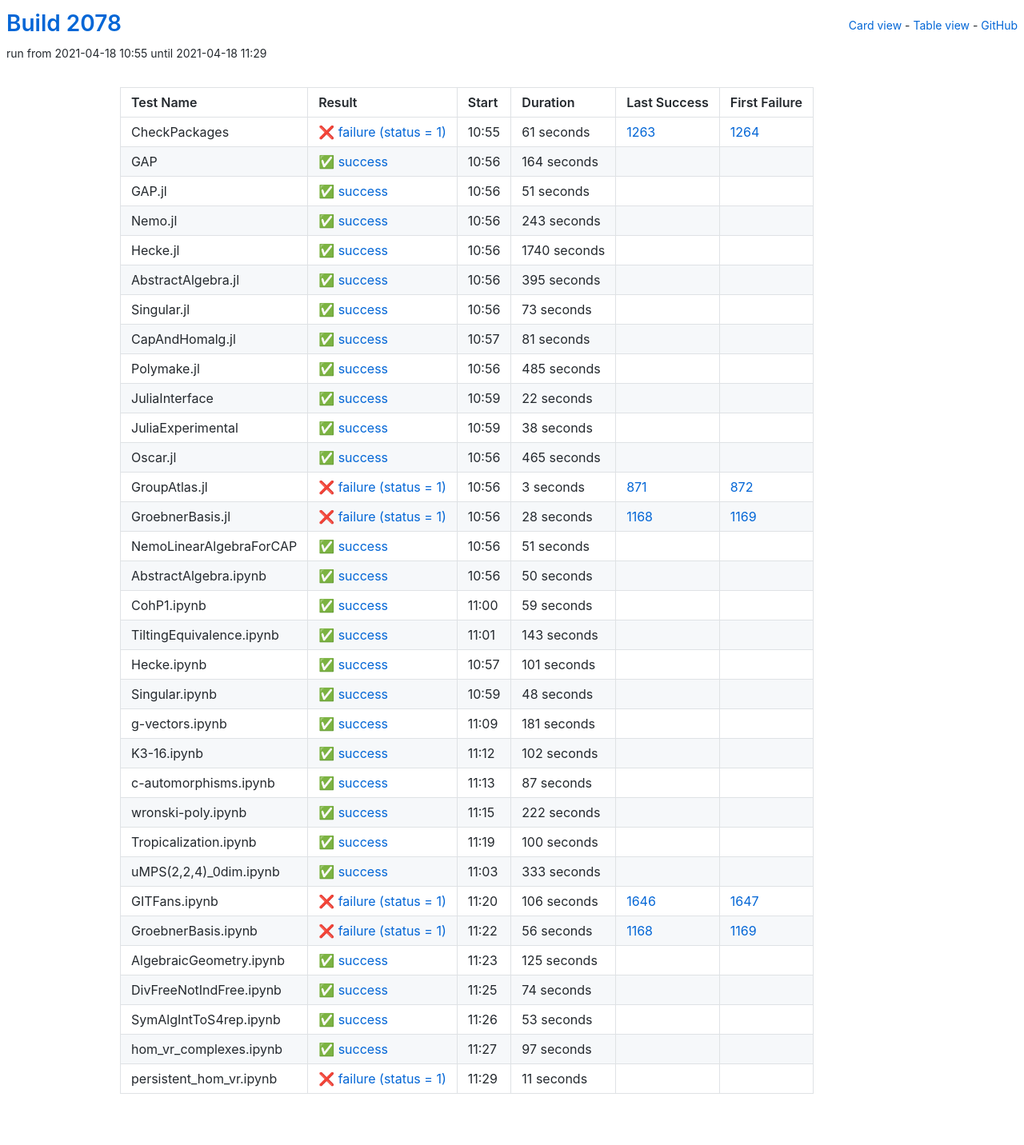
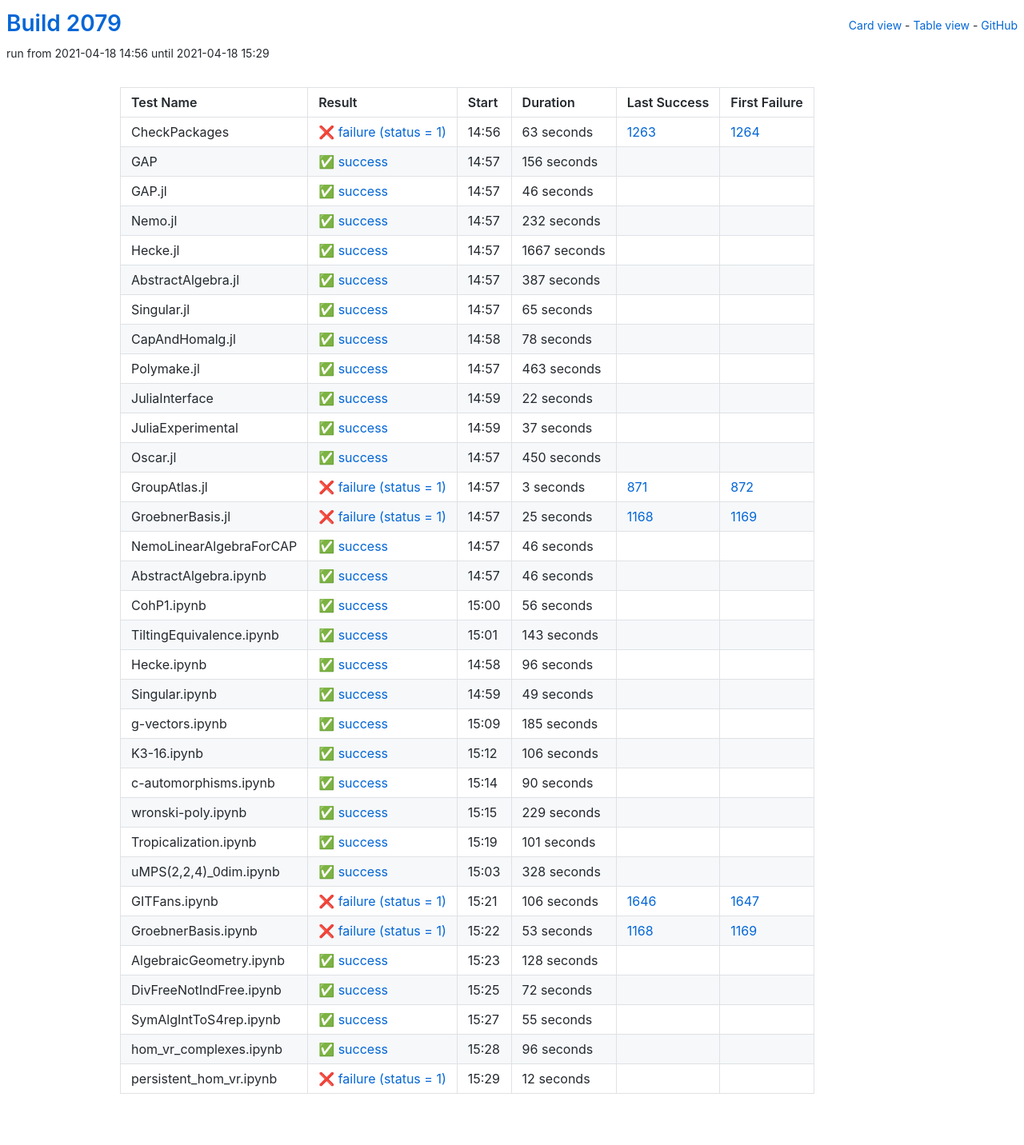
Before and after one commit to oscar-system/oscar-ci-status-stable, a Jekyll site: the page built from table.html, in a window 1280 px wide. Shown: the whole page at 80% size. Built offline with Jekyll 4.4.1, drawn with Linux system fonts in a browser that asks for light colours.

Commit message:
Build #2079

```diff
--- a/_data/ci.yml
+++ b/_data/ci.yml
@@ -1,6 +1,6 @@
 ---
-build: 2078
-build_url: https://oscarci.mathematik.uni-kl.de/job/oscar-stable/2078/
+build: 2079
+build_url: https://oscarci.mathematik.uni-kl.de/job/oscar-stable/2079/
 job: oscar-stable
 organization: oscar-system
 repo: oscar-ci-status-stable
@@ -8,116 +8,116 @@ repourl: https://github.com/oscar-system/oscar-ci-status-stable
 tests:
 - name: CheckPackages
   id: checkpackages
-  log: https://oscarci.mathematik.uni-kl.de/job/oscar-stable/2078/artifact/logs/build-2078/CheckPackages.log
-  start: 2021-04-18 10:55
+  log: https://oscarci.mathematik.uni-kl.de/job/oscar-stable/2079/artifact/logs/build-2079/CheckPackages.log
+  start: 2021-04-18 14:56
   success: false
   exitcode: 1
   status: failure
-  duration: 61
+  duration: 63
   last_success: 1263
   last_success_url: https://oscarci.mathematik.uni-kl.de/job/oscar-stable/1263/
   first_failure: 1264
   first_failure_url: https://oscarci.mathematik.uni-kl.de/job/oscar-stable/1264/
 - name: GAP
   id: gap
-  log: https://oscarci.mathematik.uni-kl.de/job/oscar-stable/2078/artifact/logs/build-2078/GAP.log
-  start: 2021-04-18 10:56
+  log: https://oscarci.mathematik.uni-kl.de/job/oscar-stable/2079/artifact/logs/build-2079/GAP.log
+  start: 2021-04-18 14:57
   success: true
   exitcode: 0
   status: success
-  duration: 164
+  duration: 156
   last_success: false
   last_success_url:
   first_failure: false
   first_failure_url:
 - name: GAP.jl
   id: gap-jl
-  log: https://oscarci.mathematik.uni-kl.de/job/oscar-stable/2078/artifact/logs/build-2078/GAP.jl.log
-  start: 2021-04-18 10:56
+  log: https://oscarci.mathematik.uni-kl.de/job/oscar-stable/2079/artifact/logs/build-2079/GAP.jl.log
+  start: 2021-04-18 14:57
   success: true
   exitcode: 0
   status: success
-  duration: 51
+  duration: 46
   last_success: false
   last_success_url:
   first_failure: false
   first_failure_url:
 - name: Nemo.jl
   id: nemo-jl
-  log: https://oscarci.mathematik.uni-kl.de/job/oscar-stable/2078/artifact/logs/build-2078/Nemo.jl.log
-  start: 2021-04-18 10:56
+  log: https://oscarci.mathematik.uni-kl.de/job/oscar-stable/2079/artifact/logs/build-2079/Nemo.jl.log
+  start: 2021-04-18 14:57
   success: true
   exitcode: 0
   status: success
-  duration: 243
+  duration: 232
   last_success: false
   last_success_url:
   first_failure: false
   first_failure_url:
 - name: Hecke.jl
   id: hecke-jl
-  log: https://oscarci.mathematik.uni-kl.de/job/oscar-stable/2078/artifact/logs/build-2078/Hecke.jl.log
-  start: 2021-04-18 10:56
+  log: https://oscarci.mathematik.uni-kl.de/job/oscar-stable/2079/artifact/logs/build-2079/Hecke.jl.log
+  start: 2021-04-18 14:57
   success: true
   exitcode: 0
   status: success
-  duration: 1740
+  duration: 1667
   last_success: false
   last_success_url:
   first_failure: false
   first_failure_url:
 - name: AbstractAlgebra.jl
   id: abstractalgebra-jl
-  log: https://oscarci.mathematik.uni-kl.de/job/oscar-stable/2078/artifact/logs/build-2078/AbstractAlgebra.jl.log
-  start: 2021-04-18 10:56
+  log: https://oscarci.mathematik.uni-kl.de/job/oscar-stable/2079/artifact/logs/build-2079/AbstractAlgebra.jl.log
+  start: 2021-04-18 14:57
   success: true
   exitcode: 0
   status: success
-  duration: 395
+  duration: 387
   last_success: false
   last_success_url:
   first_failure: false
   first_failure_url:
 - name: Singular.jl
   id: singular-jl
-  log: https://oscarci.mathematik.uni-kl.de/job/oscar-stable/2078/artifact/logs/build-2078/Singular.jl.log
-  start: 2021-04-18 10:56
+  log: https://oscarci.mathematik.uni-kl.de/job/oscar-stable/2079/artifact/logs/build-2079/Singular.jl.log
+  start: 2021-04-18 14:57
   success: true
   exitcode: 0
   status: success
-  duration: 73
+  duration: 65
   last_success: false
   last_success_url:
   first_failure: false
   first_failure_url:
 - name: CapAndHomalg.jl
   id: capandhomalg-jl
-  log: https://oscarci.mathematik.uni-kl.de/job/oscar-stable/2078/artifact/logs/build-2078/CapAndHomalg.jl.log
-  start: 2021-04-18 10:57
+  log: https://oscarci.mathematik.uni-kl.de/job/oscar-stable/2079/artifact/logs/build-2079/CapAndHomalg.jl.log
+  start: 2021-04-18 14:58
   success: true
   exitcode: 0
   status: success
-  duration: 81
+  duration: 78
   last_success: false
   last_success_url:
   first_failure: false
   first_failure_url:
 - name: Polymake.jl
   id: polymake-jl
-  log: https://oscarci.mathematik.uni-kl.de/job/oscar-stable/2078/artifact/logs/build-2078/Polymake.jl.log
-  start: 2021-04-18 10:56
+  log: https://oscarci.mathematik.uni-kl.de/job/oscar-stable/2079/artifact/logs/build-2079/Polymake.jl.log
+  start: 2021-04-18 14:57
   success: true
   exitcode: 0
   status: success
-  duration: 485
+  duration: 463
   last_success: false
   last_success_url:
   first_failure: false
   first_failure_url:
 - name: JuliaInterface
   id: juliainterface
-  log: https://oscarci.mathematik.uni-kl.de/job/oscar-stable/2078/artifact/logs/build-2078/JuliaInterface.log
-  start: 2021-04-18 10:59
+  log: https://oscarci.mathematik.uni-kl.de/job/oscar-stable/2079/artifact/logs/build-2079/JuliaInterface.log
+  start: 2021-04-18 14:59
   success: true
   exitcode: 0
   status: success
@@ -128,32 +128,32 @@ tests:
   first_failure_url:
 - name: JuliaExperimental
   id: juliaexperimental
-  log: https://oscarci.mathematik.uni-kl.de/job/oscar-stable/2078/artifact/logs/build-2078/JuliaExperimental.log
-  start: 2021-04-18 10:59
+  log: https://oscarci.mathematik.uni-kl.de/job/oscar-stable/2079/artifact/logs/build-2079/JuliaExperimental.log
+  start: 2021-04-18 14:59
   success: true
   exitcode: 0
   status: success
-  duration: 38
+  duration: 37
   last_success: false
   last_success_url:
   first_failure: false
   first_failure_url:
 - name: Oscar.jl
   id: oscar-jl
-  log: https://oscarci.mathematik.uni-kl.de/job/oscar-stable/2078/artifact/logs/build-2078/Oscar.jl.log
-  start: 2021-04-18 10:56
+  log: https://oscarci.mathematik.uni-kl.de/job/oscar-stable/2079/artifact/logs/build-2079/Oscar.jl.log
+  start: 2021-04-18 14:57
   success: true
   exitcode: 0
   status: success
-  duration: 465
+  duration: 450
   last_success: false
   last_success_url:
   first_failure: false
   first_failure_url:
 - name: GroupAtlas.jl
   id: groupatlas-jl
-  log: https://oscarci.mathematik.uni-kl.de/job/oscar-stable/2078/artifact/logs/build-2078/GroupAtlas.jl.log
-  start: 2021-04-18 10:56
+  log: https://oscarci.mathematik.uni-kl.de/job/oscar-stable/2079/artifact/logs/build-2079/GroupAtlas.jl.log
+  start: 2021-04-18 14:57
   success: false
   exitcode: 1
   status: failure
@@ -164,56 +164,56 @@ tests:
   first_failure_url: https://oscarci.mathematik.uni-kl.de/job/oscar-stable/872/
 - name: GroebnerBasis.jl
   id: groebnerbasis-jl
-  log: https://oscarci.mathematik.uni-kl.de/job/oscar-stable/2078/artifact/logs/build-2078/GroebnerBasis.jl.log
-  start: 2021-04-18 10:56
+  log: https://oscarci.mathematik.uni-kl.de/job/oscar-stable/2079/artifact/logs/build-2079/GroebnerBasis.jl.log
+  start: 2021-04-18 14:57
   success: false
   exitcode: 1
   status: failure
-  duration: 28
+  duration: 25
   last_success: 1168
   last_success_url: https://oscarci.mathematik.uni-kl.de/job/oscar-stable/1168/
   first_failure: 1169
   first_failure_url: https://oscarci.mathematik.uni-kl.de/job/oscar-stable/1169/
 - name: NemoLinearAlgebraForCAP
   id: nemolinearalgebraforcap
-  log: https://oscarci.mathematik.uni-kl.de/job/oscar-stable/2078/artifact/logs/build-2078/NemoLinearAlgebraForCAP.log
-  start: 2021-04-18 10:56
+  log: https://oscarci.mathematik.uni-kl.de/job/oscar-stable/2079/artifact/logs/build-2079/NemoLinearAlgebraForCAP.log
+  start: 2021-04-18 14:57
   success: true
   exitcode: 0
   status: success
-  duration: 51
+  duration: 46
   last_success: false
   last_success_url:
   first_failure: false
   first_failure_url:
 - name: AbstractAlgebra.ipynb
   id: abstractalgebra-ipynb
-  log: https://oscarci.mathematik.uni-kl.de/job/oscar-stable/2078/artifact/logs/build-2078/AbstractAlgebra.ipynb.log
-  start: 2021-04-18 10:56
+  log: https://oscarci.mathematik.uni-kl.de/job/oscar-stable/2079/artifact/logs/build-2079/AbstractAlgebra.ipynb.log
+  start: 2021-04-18 14:57
   success: true
   exitcode: 0
   status: success
-  duration: 50
+  duration: 46
   last_success: false
   last_success_url:
   first_failure: false
   first_failure_url:
 - name: CohP1.ipynb
   id: cohp1-ipynb
-  log: https://oscarci.mathematik.uni-kl.de/job/oscar-stable/2078/artifact/logs/build-2078/CohP1.ipynb.log
-  start: 2021-04-18 11:00
+  log: https://oscarci.mathematik.uni-kl.de/job/oscar-stable/2079/artifact/logs/build-2079/CohP1.ipynb.log
+  start: 2021-04-18 15:00
   success: true
   exitcode: 0
   status: success
-  duration: 59
+  duration: 56
   last_success: false
   last_success_url:
   first_failure: false
   first_failure_url:
 - name: TiltingEquivalence.ipynb
   id: tiltingequivalence-ipynb
-  log: https://oscarci.mathematik.uni-kl.de/job/oscar-stable/2078/artifact/logs/build-2078/TiltingEquivalence.ipynb.log
-  start: 2021-04-18 11:01
+  log: https://oscarci.mathematik.uni-kl.de/job/oscar-stable/2079/artifact/logs/build-2079/TiltingEquivalence.ipynb.log
+  start: 2021-04-18 15:01
   success: true
   exitcode: 0
   status: success
@@ -224,8 +224,80 @@ tests:
   first_failure_url:
 - name: Hecke.ipynb
   id: hecke-ipynb
-  log: https://oscarci.mathematik.uni-kl.de/job/oscar-stable/2078/artifact/logs/build-2078/Hecke.ipynb.log
-  start: 2021-04-18 10:57
+  log: https://oscarci.mathematik.uni-kl.de/job/oscar-stable/2079/artifact/logs/build-2079/Hecke.ipynb.log
+  start: 2021-04-18 14:58
+  success: true
+  exitcode: 0
+  status: success
+  duration: 96
+  last_success: false
+  last_success_url:
+  first_failure: false
+  first_failure_url:
+- name: Singular.ipynb
+  id: singular-ipynb
+  log: https://oscarci.mathematik.uni-kl.de/job/oscar-stable/2079/artifact/logs/build-2079/Singular.ipynb.log
+  start: 2021-04-18 14:59
+  success: true
+  exitcode: 0
+  status: success
+  duration: 49
+  last_success: false
+  last_success_url:
+  first_failure: false
+  first_failure_url:
+- name: g-vectors.ipynb
+  id: g-vectors-ipynb
+  log: https://oscarci.mathematik.uni-kl.de/job/oscar-stable/2079/artifact/logs/build-2079/g-vectors.ipynb.log
+  start: 2021-04-18 15:09
+  success: true
+  exitcode: 0
+  status: success
+  duration: 185
+  last_success: false
+  last_success_url:
+  first_failure: false
+  first_failure_url:
+- name: K3-16.ipynb
+  id: k3-16-ipynb
+  log: https://oscarci.mathematik.uni-kl.de/job/oscar-stable/2079/artifact/logs/build-2079/K3-16.ipynb.log
+  start: 2021-04-18 15:12
+  success: true
+  exitcode: 0
+  status: success
+  duration: 106
+  last_success: false
+  last_success_url:
+  first_failure: false
+  first_failure_url:
+- name: c-automorphisms.ipynb
+  id: c-automorphisms-ipynb
+  log: https://oscarci.mathematik.uni-kl.de/job/oscar-stable/2079/artifact/logs/build-2079/c-automorphisms.ipynb.log
+  start: 2021-04-18 15:14
+  success: true
+  exitcode: 0
+  status: success
+  duration: 90
+  last_success: false
+  last_success_url:
+  first_failure: false
+  first_failure_url:
+- name: wronski-poly.ipynb
+  id: wronski-poly-ipynb
+  log: https://oscarci.mathematik.uni-kl.de/job/oscar-stable/2079/artifact/logs/build-2079/wronski-poly.ipynb.log
+  start: 2021-04-18 15:15
+  success: true
+  exitcode: 0
+  status: success
+  duration: 229
+  last_success: false
+  last_success_url:
+  first_failure: false
+  first_failure_url:
+- name: Tropicalization.ipynb
+  id: tropicalization-ipynb
+  log: https://oscarci.mathematik.uni-kl.de/job/oscar-stable/2079/artifact/logs/build-2079/Tropicalization.ipynb.log
+  start: 2021-04-18 15:19
   success: true
   exitcode: 0
   status: success
@@ -234,94 +306,22 @@ tests:
   last_success_url:
   first_failure: false
   first_failure_url:
-- name: Singular.ipynb
-  id: singular-ipynb
-  log: https://oscarci.mathematik.uni-kl.de/job/oscar-stable/2078/artifact/logs/build-2078/Singular.ipynb.log
-  start: 2021-04-18 10:59
+- name: uMPS(2,2,4)_0dim.ipynb
+  id: umps-2-2-4-0dim-ipynb
+  log: https://oscarci.mathematik.uni-kl.de/job/oscar-stable/2079/artifact/logs/build-2079/uMPS-2-2-4-_0dim.ipynb.log
+  start: 2021-04-18 15:03
   success: true
   exitcode: 0
   status: success
-  duration: 48
-  last_success: false
-  last_success_url:
-  first_failure: false
-  first_failure_url:
-- name: g-vectors.ipynb
-  id: g-vectors-ipynb
-  log: https://oscarci.mathematik.uni-kl.de/job/oscar-stable/2078/artifact/logs/build-2078/g-vectors.ipynb.log
-  start: 2021-04-18 11:09
-  success: true
-  exitcode: 0
-  status: success
-  duration: 181
-  last_success: false
-  last_success_url:
-  first_failure: false
-  first_failure_url:
-- name: K3-16.ipynb
-  id: k3-16-ipynb
-  log: https://oscarci.mathematik.uni-kl.de/job/oscar-stable/2078/artifact/logs/build-2078/K3-16.ipynb.log
-  start: 2021-04-18 11:12
-  success: true
-  exitcode: 0
-  status: success
-  duration: 102
-  last_success: false
-  last_success_url:
-  first_failure: false
-  first_failure_url:
-- name: c-automorphisms.ipynb
-  id: c-automorphisms-ipynb
-  log: https://oscarci.mathematik.uni-kl.de/job/oscar-stable/2078/artifact/logs/build-2078/c-automorphisms.ipynb.log
-  start: 2021-04-18 11:13
-  success: true
-  exitcode: 0
-  status: success
-  duration: 87
-  last_success: false
-  last_success_url:
-  first_failure: false
-  first_failure_url:
-- name: wronski-poly.ipynb
-  id: wronski-poly-ipynb
-  log: https://oscarci.mathematik.uni-kl.de/job/oscar-stable/2078/artifact/logs/build-2078/wronski-poly.ipynb.log
-  start: 2021-04-18 11:15
-  success: true
-  exitcode: 0
-  status: success
-  duration: 222
-  last_success: false
-  last_success_url:
-  first_failure: false
-  first_failure_url:
-- name: Tropicalization.ipynb
-  id: tropicalization-ipynb
-  log: https://oscarci.mathematik.uni-kl.de/job/oscar-stable/2078/artifact/logs/build-2078/Tropicalization.ipynb.log
-  start: 2021-04-18 11:19
-  success: true
-  exitcode: 0
-  status: success
-  duration: 100
-  last_success: false
-  last_success_url:
-  first_failure: false
-  first_failure_url:
-- name: uMPS(2,2,4)_0dim.ipynb
-  id: umps-2-2-4-0dim-ipynb
-  log: https://oscarci.mathematik.uni-kl.de/job/oscar-stable/2078/artifact/logs/build-2078/uMPS-2-2-4-_0dim.ipynb.log
-  start: 2021-04-18 11:03
-  success: true
-  exitcode: 0
-  status: success
-  duration: 333
+  duration: 328
   last_success: false
   last_success_url:
   first_failure: false
   first_failure_url:
 - name: GITFans.ipynb
   id: gitfans-ipynb
-  log: https://oscarci.mathematik.uni-kl.de/job/oscar-stable/2078/artifact/logs/build-2078/GITFans.ipynb.log
-  start: 2021-04-18 11:20
+  log: https://oscarci.mathematik.uni-kl.de/job/oscar-stable/2079/artifact/logs/build-2079/GITFans.ipynb.log
+  start: 2021-04-18 15:21
   success: false
   exitcode: 1
   status: failure
@@ -332,72 +332,72 @@ tests:
   first_failure_url: https://oscarci.mathematik.uni-kl.de/job/oscar-stable/1647/
 - name: GroebnerBasis.ipynb
   id: groebnerbasis-ipynb
-  log: https://oscarci.mathematik.uni-kl.de/job/oscar-stable/2078/artifact/logs/build-2078/GroebnerBasis.ipynb.log
-  start: 2021-04-18 11:22
+  log: https://oscarci.mathematik.uni-kl.de/job/oscar-stable/2079/artifact/logs/build-2079/GroebnerBasis.ipynb.log
+  start: 2021-04-18 15:22
   success: false
   exitcode: 1
   status: failure
-  duration: 56
+  duration: 53
   last_success: 1168
   last_success_url: https://oscarci.mathematik.uni-kl.de/job/oscar-stable/1168/
   first_failure: 1169
   first_failure_url: https://oscarci.mathematik.uni-kl.de/job/oscar-stable/1169/
 - name: AlgebraicGeometry.ipynb
   id: algebraicgeometry-ipynb
-  log: https://oscarci.mathematik.uni-kl.de/job/oscar-stable/2078/artifact/logs/build-2078/AlgebraicGeometry.ipynb.log
-  start: 2021-04-18 11:23
+  log: https://oscarci.mathematik.uni-kl.de/job/oscar-stable/2079/artifact/logs/build-2079/AlgebraicGeometry.ipynb.log
+  start: 2021-04-18 15:23
   success: true
   exitcode: 0
   status: success
-  duration: 125
+  duration: 128
   last_success: false
   last_success_url:
   first_failure: false
   first_failure_url:
 - name: DivFreeNotIndFree.ipynb
   id: divfreenotindfree-ipynb
-  log: https://oscarci.mathematik.uni-kl.de/job/oscar-stable/2078/artifact/logs/build-2078/DivFreeNotIndFree.ipynb.log
-  start: 2021-04-18 11:25
+  log: https://oscarci.mathematik.uni-kl.de/job/oscar-stable/2079/artifact/logs/build-2079/DivFreeNotIndFree.ipynb.log
+  start: 2021-04-18 15:25
   success: true
   exitcode: 0
   status: success
-  duration: 74
+  duration: 72
   last_success: false
   last_success_url:
   first_failure: false
   first_failure_url:
 - name: SymAlgIntToS4rep.ipynb
   id: symalginttos4rep-ipynb
-  log: https://oscarci.mathematik.uni-kl.de/job/oscar-stable/2078/artifact/logs/build-2078/SymAlgIntToS4rep.ipynb.log
-  start: 2021-04-18 11:26
+  log: https://oscarci.mathematik.uni-kl.de/job/oscar-stable/2079/artifact/logs/build-2079/SymAlgIntToS4rep.ipynb.log
+  start: 2021-04-18 15:27
   success: true
   exitcode: 0
   status: success
-  duration: 53
+  duration: 55
   last_success: false
   last_success_url:
   first_failure: false
   first_failure_url:
 - name: hom_vr_complexes.ipynb
   id: hom-vr-complexes-ipynb
-  log: https://oscarci.mathematik.uni-kl.de/job/oscar-stable/2078/artifact/logs/build-2078/hom_vr_complexes.ipynb.log
-  start: 2021-04-18 11:27
+  log: https://oscarci.mathematik.uni-kl.de/job/oscar-stable/2079/artifact/logs/build-2079/hom_vr_complexes.ipynb.log
+  start: 2021-04-18 15:28
   success: true
   exitcode: 0
   status: success
-  duration: 97
+  duration: 96
   last_success: false
   last_success_url:
   first_failure: false
   first_failure_url:
 - name: persistent_hom_vr.ipynb
   id: persistent-hom-vr-ipynb
-  log: https://oscarci.mathematik.uni-kl.de/job/oscar-stable/2078/artifact/logs/build-2078/persistent_hom_vr.ipynb.log
-  start: 2021-04-18 11:29
+  log: https://oscarci.mathematik.uni-kl.de/job/oscar-stable/2079/artifact/logs/build-2079/persistent_hom_vr.ipynb.log
+  start: 2021-04-18 15:29
   success: false
   exitcode: 1
   status: failure
-  duration: 11
+  duration: 12
   last_success: false
   last_success_url:
   first_failure: false
```
Also changed, not shown: README.md.
